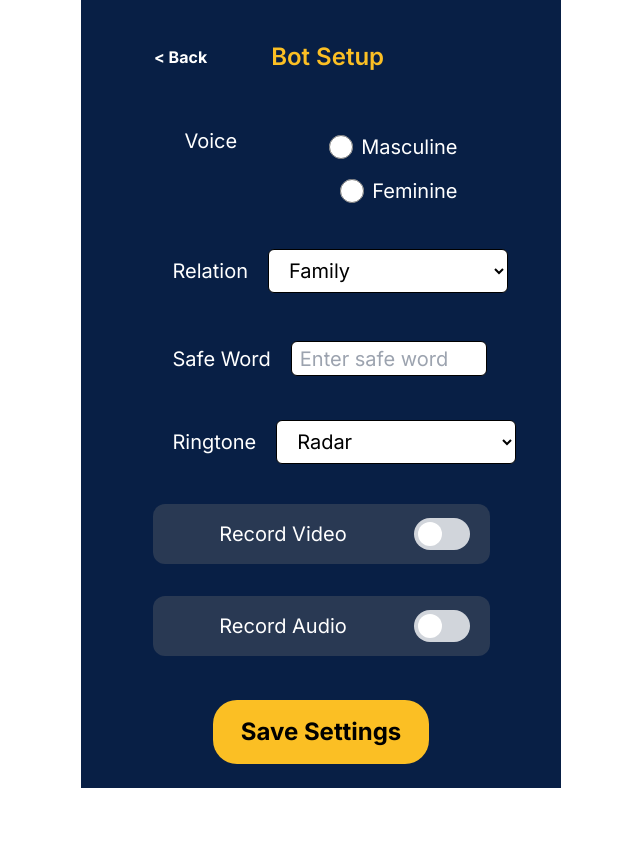
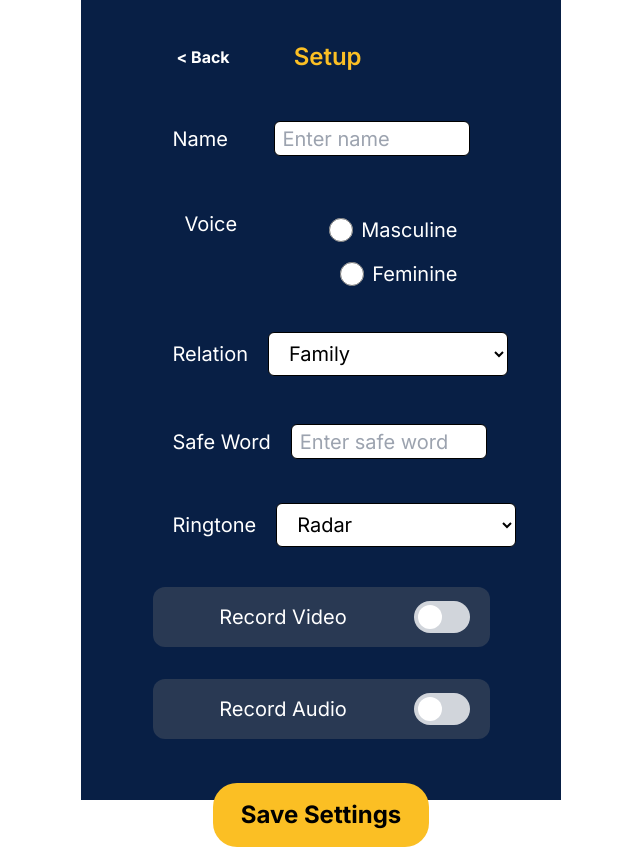
Before and after one commit to alexandrialin/bear-watch, a Next.js app in the folder react/: page /bot-setup in a window 1280 px wide. Shown: the whole page, without its empty margins (319-959 px from the left). Before the commit the page ends 800 px from the top, so only its background shows below. Built offline with nearby package versions, Linux system fonts and the light colour scheme.

Commit message:
bot setup settings work

```diff
--- a/react/src/app/bot-call/page.js
+++ b/react/src/app/bot-call/page.js
@@ -15,6 +15,7 @@ export default function Page() {
   recognition.continuous = true;
   recognition.interimResults = true;
   recognition.lang = 'en-US';
+  const router = useRouter();
 
   useEffect(() => {
     setListening(true);
@@ -50,6 +51,11 @@ export default function Page() {
         if (event.results[i].isFinal) {
           const finalTranscript = event.results[i][0].transcript;
           console.log("User said (final):", finalTranscript);
+          if(finalTranscript.includes(localStorage.getItem('safeWord')))
+          {
+            console.log("emergency");
+            router.push('emergency');
+          }
           updateConversation(finalTranscript);
           setTranscript(finalTranscript);
           setListening(false);
@@ -93,6 +99,7 @@ export default function Page() {
         }),
       });
       const responseData = await response.text();
+      console.log(localStorage.getItem('botName'));
       console.log(localStorage.getItem('gender'));
       console.log(localStorage.getItem('relation'));
       console.log(localStorage.getItem('ringtone'));
@@ -150,7 +157,7 @@ const formatTime = () => {
   return (
     <div className="flex flex-col items-center px-6 pt-10 pb-6 mx-auto h-screen w-screen" style={{ backgroundColor: "#081F45" }}>
       <div className="my-20">
-        <div className="text-white text-center text-5xl">Bob</div>
+        <div className="text-white text-center text-5xl">{localStorage.getItem('botName')}</div>
         <div className="text-white text-center text-md">{formatTime()}</div>
       </div>
       <div className="grid grid-cols-3 gap-10 p-4">
@@ -178,12 +185,14 @@ const formatTime = () => {
           </button>
           <div className="text-center mt-2 text-amber-400">Add Call</div>
         </div>
+        <Link href="/">
         <div className="flex flex-col items-center">
           <button className="h-16 w-16 rounded-full border-4 border-amber-400 bg-auto text-black flex items-center justify-center">
             <span className="text-amber-400 text-3xl text-center ">+</span>
           </button>
           <div className="text-center mt-2 text-amber-400">Safe End Call</div>
         </div>
+        </Link>
         <div className="flex flex-col items-center">
           <button className="h-16 w-16 rounded-full border-4 border-amber-400 bg-auto text-black flex items-center justify-center">
             <span className="text-amber-400 text-3xl text-center ">+</span>
--- a/react/src/app/bot-setup/page.js
+++ b/react/src/app/bot-setup/page.js
@@ -4,12 +4,14 @@ import Link from 'next/link';
 
 export default function MyComponent() {
 
+  const [botName, setBotName] = React.useState(localStorage.getItem('botName') || '');
   const [gender, setGender] = React.useState(localStorage.getItem('gender') || '');
   const [relation, setRelation] = React.useState(localStorage.getItem('relation') || '');
   const [safeWord, setSafeWord] = React.useState(localStorage.getItem('safeWord') || '');
   const [ringtone, setRingtone] = React.useState(localStorage.getItem('ringtone') || '');
 
   const saveSettings = () => {
+    localStorage.setItem('botName', botName);
     localStorage.setItem('gender', gender);
     localStorage.setItem('relation', relation);
     localStorage.setItem('safeWord', safeWord);
@@ -20,8 +22,10 @@ export default function MyComponent() {
 
   return (
     <div style={{ backgroundColor: '#081F45' }} className="flex flex-col justify-center mx-auto w-full max-w-[480px]">
-      <div className="flex flex-col items-center px-6 pt-10 pb-6 mx-auto w-full bg-sky-950 max-w-[480px]"
-      style={{ backgroundColor: '#081F45' }}>
+      <div
+      className="flex flex-col items-center px-6 pt-10 pb-6 mx-auto w-full bg-sky-950 max-w-[480px] mx-auto h-screen w-screen"
+      style={{ backgroundColor: "#081F45" }}
+    >
         <div className="flex flex-row">
           <div className="flex flex-row mr-36">
             <div className="box-border relative shrink-0 my-auto mr-16 ml-10 h-auto text-left max-sm:mr-14 max-sm:text-xl">
@@ -32,12 +36,23 @@ export default function MyComponent() {
               </p>
             </div>
             <div className="flex-auto mx-auto mt-px text-2xl font-semibold text-center text-amber-400">
-              Bot Setup
+              Setup
             </div>
           </div>
         </div>
         {/* end of header */}
         <div className="flex flex-col max-w-[337px]">
+        <div className="flex gap-5 justify-between px-5 mt-12 text-xl w-30 text-center text-white">
+        <div className="my-auto whitespace-nowrap">Name</div>
+        <input
+          type="text"
+          name="botName"
+          value={botName}
+          placeholder="Enter name"
+          className="shrink-0 bg-white rounded-md border border-black border-solid h-[35px] w-[196px] px-2 text-black"
+          onChange={e => setBotName(e.target.value)}
+        />
+      </div>
       <div className="flex flex-col px-8 w-full">
         <div className="flex gap-5 mt-10 justify-between items-start w-full">
           <div className="mt-3.5 text-xl text-center text-white">Voice</div>
--- a/react/src/app/page.js
+++ b/react/src/app/page.js
@@ -19,7 +19,7 @@ export default function Page() {
   }, []);
   return (
     <div
-      className="flex flex-col items-center px-6 pt-10 pb-6 mx-auto w-full bg-sky-950 max-w-[480px]"
+      className="flex flex-col items-center px-6 pt-10 pb-6 mx-auto w-full bg-sky-950 max-w-[480px] mx-auto h-screen w-screen"
       style={{ backgroundColor: "#081F45" }}
     >
       <img
@@ -32,7 +32,7 @@ export default function Page() {
           maxHeight: "100%",
         }}
       />
-      <div className="flex gap-5 items-start px-8 pt-3 pb-5 mt-68 max-w-full text-base font-semibold text-center bg-amber-400 rounded-xl text-sky-950 w-[225px]">
+      <div className="flex gap-5 items-start px-8 pt-3 pb-5 mt-68 max-w-full text-base font-semibold text-center bg-amber-400 rounded-xl text-sky-950 w-[225px] ">
         <img
           loading="lazy"
           src="https://cdn.builder.io/api/v1/image/assets/TEMP/4854920f43cabd037b09cfdb7e7b35d945ca5881f81c0356dcd0603c987da073?"
--- a/react/src/app/privacy/page.js
+++ b/react/src/app/privacy/page.js
@@ -4,8 +4,10 @@ import Link from 'next/link';
 export default function MyComponent() {
   return (
     <div style={{ backgroundColor: '#081F45' }} className="flex flex-col justify-center mx-auto w-full max-w-[480px]">
-      <div className="flex flex-col items-center px-6 pt-10 pb-6 mx-auto w-full bg-sky-950 max-w-[480px]"
-      style={{ backgroundColor: '#081F45' }}>
+      <div
+      className="flex flex-col items-center px-6 pt-10 pb-6 mx-auto w-full bg-sky-950 max-w-[480px] mx-auto h-screen w-screen"
+      style={{ backgroundColor: "#081F45" }}
+    >
         <div className="flex flex-row">
           <div className="flex flex-row mr-36">
             <div className="box-border relative shrink-0 my-auto mr-16 ml-10 h-auto text-left max-sm:mr-14 max-sm:text-xl">
--- a/react/src/app/profile/page.js
+++ b/react/src/app/profile/page.js
@@ -2,8 +2,12 @@ import * as React from "react";
 import Link from 'next/link';
 
 export default function MyComponent() {
+
   return (
-    <div style={{ backgroundColor: '#081F45' }} className="flex flex-col justify-center mx-auto w-full max-w-[480px]">
+    <div
+      className="flex flex-col items-center px-6 pt-10 pb-6 mx-auto w-full bg-sky-950 max-w-[480px] mx-auto h-screen w-screen"
+      style={{ backgroundColor: "#081F45" }}
+    >
       <div className="flex flex-col items-center px-6 pt-10 pb-6 mx-auto w-full bg-sky-950 max-w-[480px]"
       style={{ backgroundColor: '#081F45' }}>
         <div className="flex flex-row">
--- a/react/src/app/setting-choice/page.js
+++ b/react/src/app/setting-choice/page.js
@@ -4,8 +4,10 @@ import Link from 'next/link';
 export default function MyComponent() {
   return (
     <div className="flex flex-col justify-center mx-auto w-full max-w-[480px]">
-      <div className="flex flex-col items-center px-6 pt-10 pb-6 mx-auto w-full bg-sky-950 max-w-[480px]"
-      style={{ backgroundColor: '#081F45' }}>
+      <div
+      className="flex flex-col items-center px-6 pt-10 pb-6 mx-auto w-full bg-sky-950 max-w-[480px] mx-auto h-screen w-screen"
+      style={{ backgroundColor: "#081F45" }}
+    >
         <div className="flex flex-row">
           <div className="flex flex-row mr-36">
             <div className="box-border relative shrink-0 my-auto mr-16 ml-10 h-auto text-left max-sm:mr-14 max-sm:text-xl">
```
